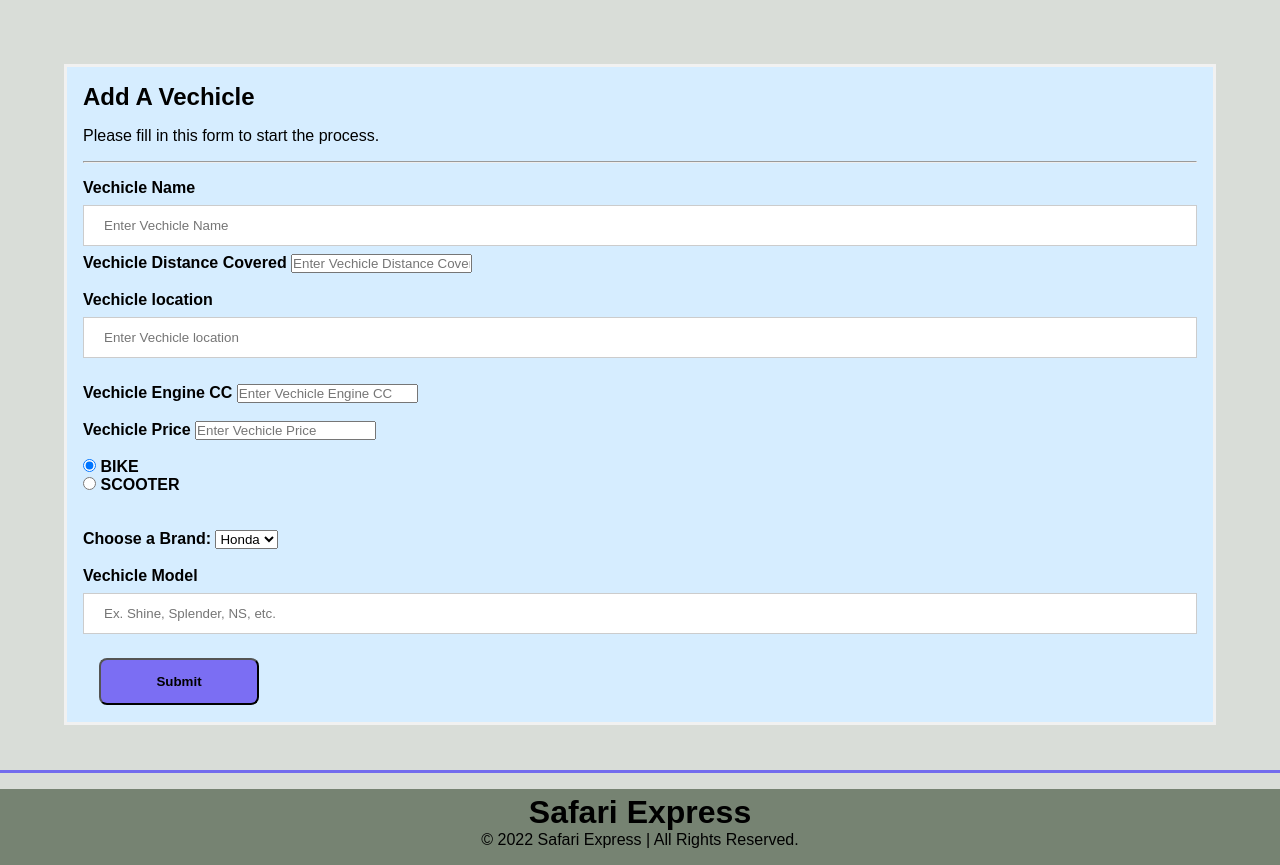
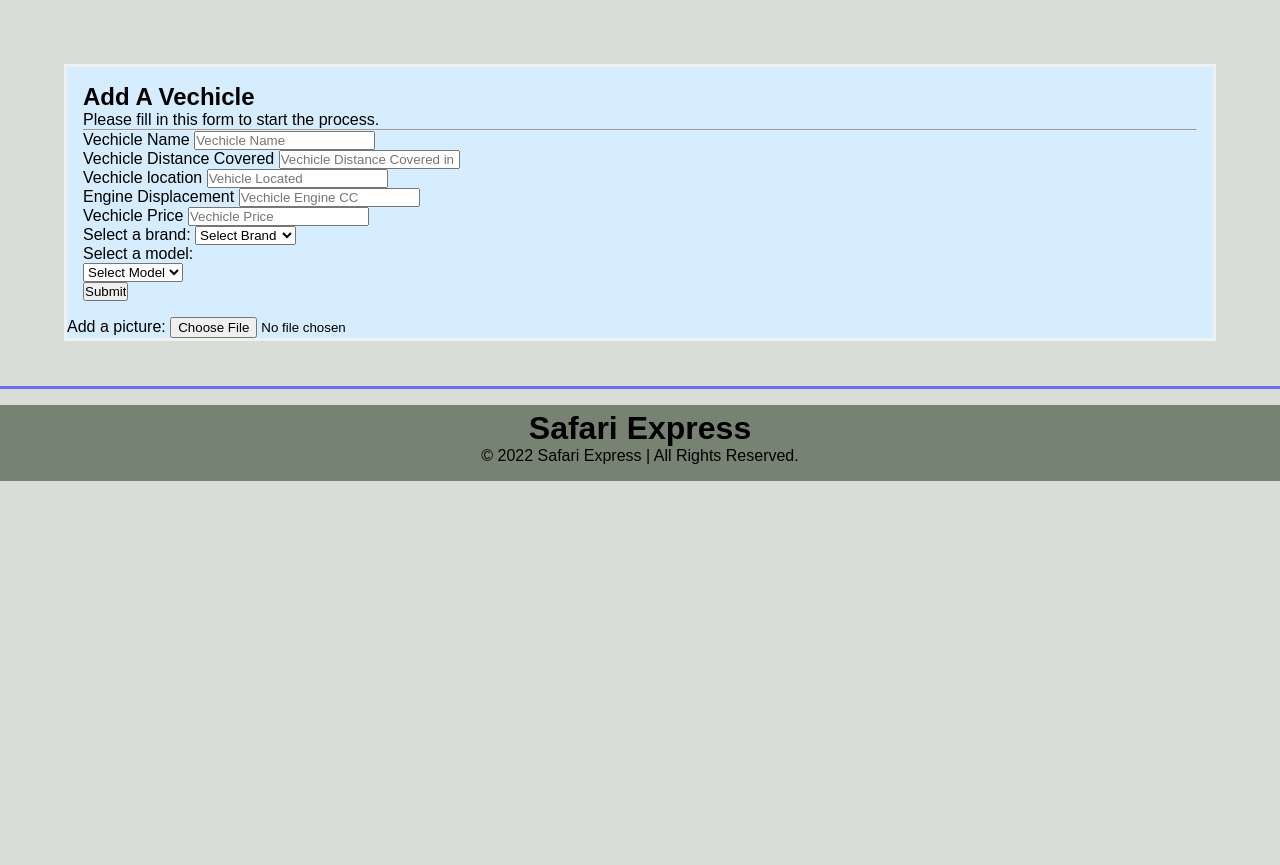
Before and after one commit to surag4/MotoVehicleShop, a PHP site: page /index.php?page=AddVechicle in a window 1280 px wide. Shown: the part 90-955 px from the top of the page. After the commit the page ends 571 px from the top, so only its background shows below. Run offline with PHP 8.4, Linux system fonts and the light colour scheme; data comes from the database, SQL or seed files in the repository; some libraries are stand-ins or nearby versions.

Commit message:
Add Vehicle Template updated
Some more updates needs to be done on this page alpng side DB

```diff
--- a/pages/users/AddVechicle.php
+++ b/pages/users/AddVechicle.php
@@ -1,5 +1,8 @@
 <?php
 	$title = "Safari Express";
+	$conn_brand = new DatabaseTable('manufacturer');
+	$brands=$conn_brand->brandmodel();
+    $brandlist=$conn_brand->findAll('manufacturer');
 	$connToInsert = new DatabaseTable('vehicle');
 	if(isset($_POST['submit'])){
 	unset($_POST['submit']);
@@ -7,5 +10,5 @@
 
 	}
 
-	$content = loadTemplate('../templates/users/AddVechicleTemplate.php', []);//load template
+	$content = loadTemplate('../templates/users/AddVechicleTemplate.php', ['brands'=>$brands,'brandlist'=>$brandlist]);//load template
 ?>
--- a/templates/users/AddVechicleTemplate.php
+++ b/templates/users/AddVechicleTemplate.php
@@ -1,53 +1,110 @@
-<section class="registration">
-    <form action="index.php?page=AddVechicle" method="POST">
-        <div class="register-container">
+<section class="addVehicle">
+    <form action="index.php?page=AddVechicle" name="addvec" method="POST">
+        <div class="addVehicle-container">
             <h1>Add A Vechicle</h1>
             <p>Please fill in this form to start the process.</p>
             <hr>
 
+            <div class="addvecname">
             <label for="name">Vechicle Name</label>
-            <input type="text" name="vec_name" placeholder="Enter Vechicle Name" required><br>
+            <input type="text" name="vec_name" placeholder="Vechicle Name" required>
+            </div>
 
+            <div class="addvecdist">
             <label for="name">Vechicle Distance Covered</label>
-            <input type="number" name="vec_distance" placeholder="Enter Vechicle Distance Covered" required><br><br>
+            <input type="number" name="vec_distance" placeholder="Vechicle Distance Covered in KM" required>
+            </div>
 
+            <div class="addvecloc">
             <label for="user anme temp">Vechicle location</label>
-            <input type="text" placeholder="Enter Vechicle location" name="vec_location" required><br><br>
+            <input type="text" placeholder="Vehicle Located" name="vec_location" required>
+            </div>
 
-            <label for="name">Vechicle Engine CC</label>
-            <input type="number" placeholder="Enter Vechicle Engine CC" name="vec_engine" required><br><br>
+            <div class="addveccc">
+            <label for="name">Engine Displacement</label>
+            <input type="number" placeholder="Vechicle Engine CC" name="vec_engine" required>
+            </div>
 
+            <div class="addvecprice">
             <label for="name">Vechicle Price</label>
-            <input type="number" placeholder="Enter Vechicle Price" name="vec_price" required><br><br>
+            <input type="number" placeholder="Vechicle Price" name="vec_price" required>
+            </div>
+            <!-- <input type="radio" name="type" value="Bike" checked>
+            <label for="html">BIKE</label>
+            <input type="radio" name="type" value="Scooter">
+            <label for="html">SCOOTER</label>
+             -->
+            <div class="addvecbrand">
+                <label for="brand">Select a brand: </label>
+                <select name="brand" id="brand" onchange="modellist(this.options[this.selectedIndex].value);">
+                    <option value="">Select Brand</option>
+                    <?php
+                    foreach ($brandlist as $value) {
+                        echo '<option value="'.$value['brandName'].'">'.$value['brandName'].'</option>';
+                    }
+                    ?>
+                </select>
+            </div>
 
-            <input type="radio" name="type" value="Bike" checked>
-            <label for="html">BIKE</label><br>
-            <input type="radio" name="type" value="Scooter">
-            <label for="html">SCOOTER</label><br>
-            <br><br>
-
-             <label>Choose a Brand:</label>
-
-<select name="vec_brand">
-  <option value="Honda">Honda</option>
-  <option value="Bajaj">Bajaj</option>
-  <option value="Hero">Hero</option>
-  <option value="Vespa">Vespa</option>
-  <option value="Suzuki">Suzuki</option>
-</select> <br><br>
-
-
-            <label for="name">Vechicle Model</label>
-            <input type="text" name="vec_model" placeholder="Ex. Shine, Splender, NS, etc." required><br>
-
-
+            <div class="addvecmodel">
+            <label for="model">Select a model: </label>
+                <div class="modellist">
+                    <script type="text/javascript" language="JavaScript">
+                        document.write('<select name="model"><option value="">Select Model</option></select>')
+                    </script>
+                    <noscript>
+                        <select name="model" id="model" >
+                            <option value="">Select Model</option>
+                        </select>
+                    </noscript>
+                </div>
+            </div>
 
             <input type="hidden" name="upload_status" value="0">
             <input type="hidden" name="vec_upload_date" value=<?php echo date('d-m-y');?>>
-             <input type="hidden" name="custID" value="1">
+
+            <input type="hidden" name="userID" value="1">
             <div class="registerbtns">
-                <input type="submit" class="signupbtn" name="submit" value="Submit">
+                <input type="submit" name="submit" value="Submit">
             </div>
         </div>
-        </form>
+
+        <div class="vehicle-pictures">
+                <label>Add a picture:</label>
+                <input type="file" name="fileToUpload" id="fileToUpload" required>
+        </div>
+    </form>
 </section>
+
+<script>
+// filter dropdown menu for brand/models
+
+function modellist(listindex) {
+
+  document.addvec.model.options.length = 0;
+  switch (listindex) {
+    <?php
+      $modelcount = 1;
+      $brandcount = 1;
+      foreach ($brands as $value) {
+        if ($brandcount == $value['brandID']) {
+          if ($modelcount == 1) {
+            echo 'case "'.$value['brandName'].'": ';
+            echo 'document.addvec.model.options[0] = new Option("Select Model", "");';
+          }
+          echo 'document.addvec.model.options['.$modelcount.'] = new Option("'.$value['modelName'].'", "'.$value['modelName'].'");';
+          $modelcount=$modelcount+1;
+        } else {
+          echo 'break;';
+          $brandcount = $brandcount+1;
+          $modelcount = 1;
+
+        }
+      }
+    ?>
+    break;
+
+  }
+  return true;
+}
+</script>
```
